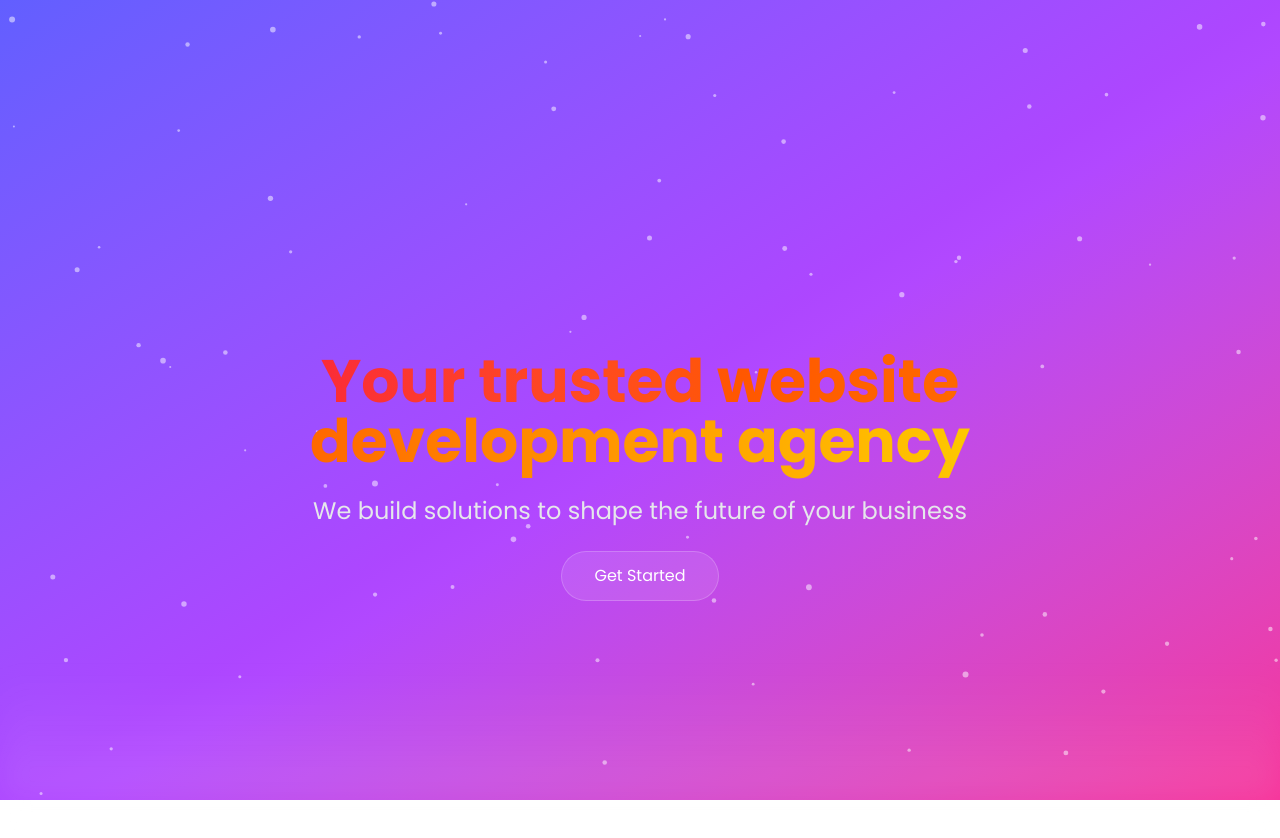
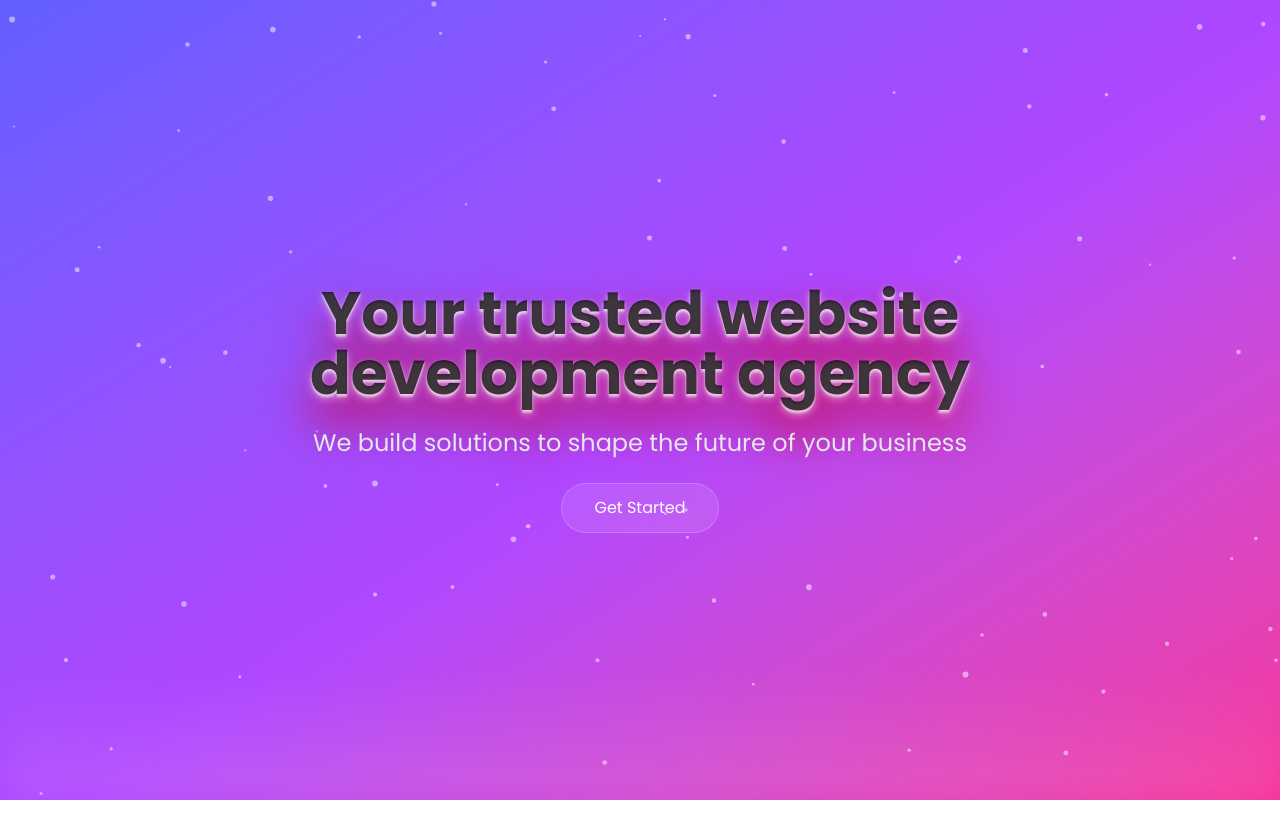
Before and after one commit to xytrixsolutions/xytrixsolutions, a Next.js app: page /components/Hero in a window 1280 px wide. Shown: the top 838 px of the page. After the commit the page ends 800 px from the top, so only its background shows below. Built offline with nearby package versions, Linux system fonts and the light colour scheme.

Commit message:
some more changes to hero section

```diff
--- a/app/components/Hero/page.tsx
+++ b/app/components/Hero/page.tsx
@@ -1,10 +1,10 @@
 import AnimatedBackground from "./AnimatedBackground";
 const Hero = () => (
-  <section id="hero" className="relative w-full h-[125vh]  -mt-16 pt-16 ">
+  <section id="hero" className="relative w-full -mt-16 pt-16 ">
     <div className="absolute inset-0 flex items-center justify-center text-center p-4 z-10">
       <div className="space-y-6 max-w-4xl mx-auto">
-        <h1 className="text-4xl md:text-6xl font-bold text-white animate-fade-in [animation-delay:200ms] opacity-0 translate-y-10">
-          <span className="bg-gradient-to-r from-red-500 via-orange-500 to-yellow-400   bg-clip-text text-transparent">
+        <h1 className="text-4xl md:text-6xl font-bold text-white animate-fade-in [animation-delay:200ms] opacity-0 translate-y-10 text-shadow-lg text-shadow-pink-50/50  drop-shadow-2xl drop-shadow-rose-700">
+          <span className="text-black/75 bg-clip-text">
             Your trusted website development agency
           </span>
         </h1>
```
